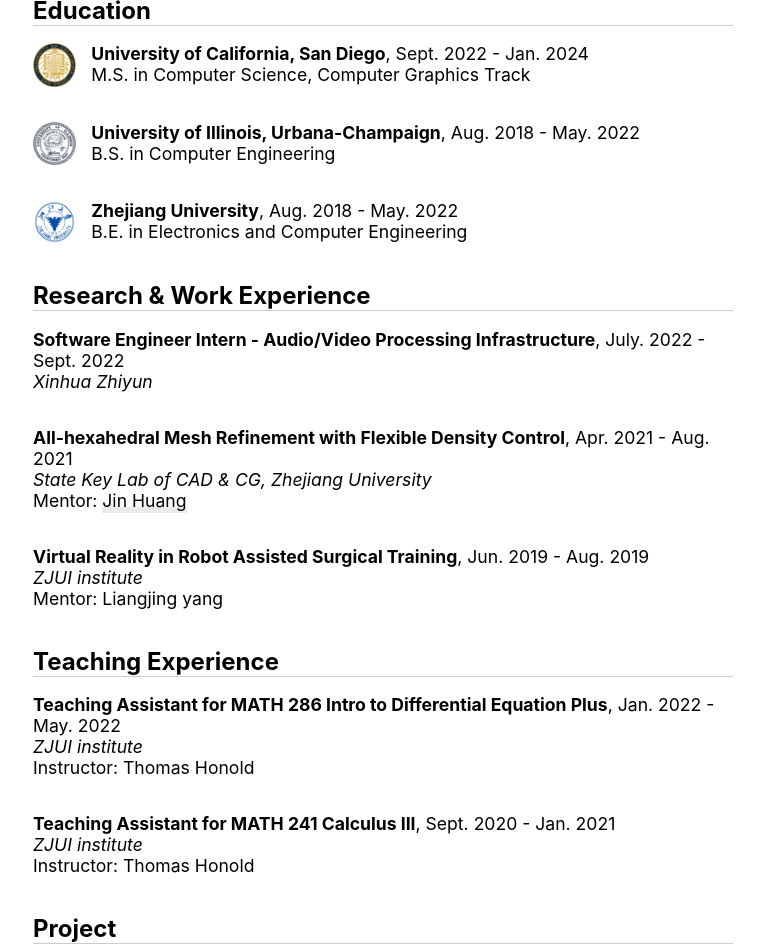
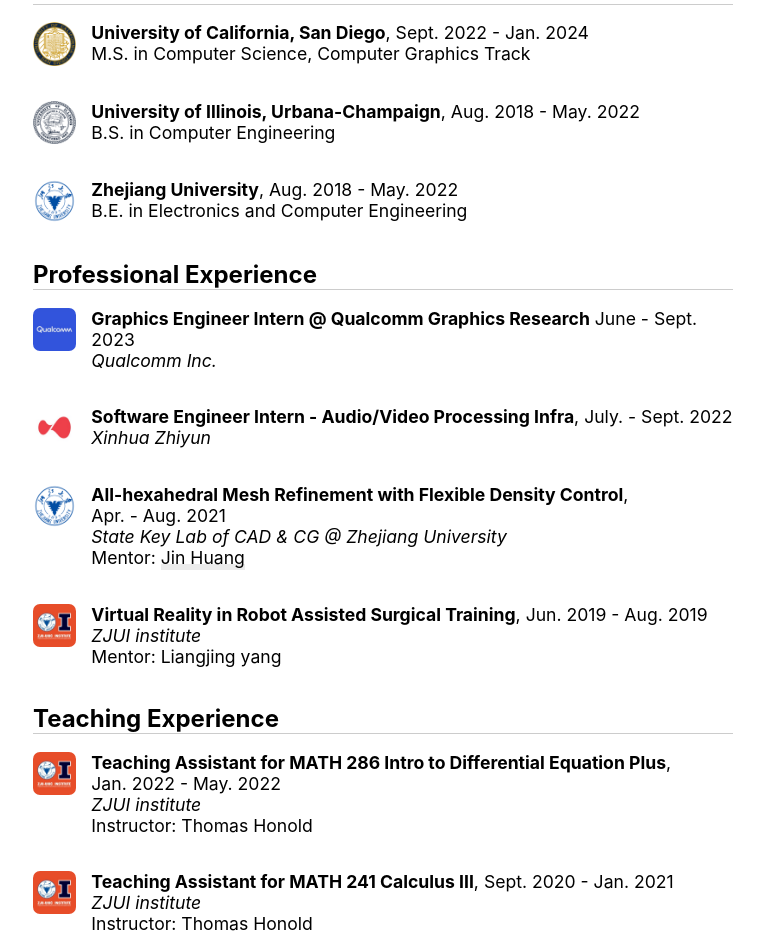
Before and after one commit to TaKeTube/TaKeTube.github.io, a Jekyll site: the page built from about.html, in a window 1280 px wide and 1400 px high, scrolled down 872 px. Shown: the top 952 px of the window, without its empty margins (257-1019 px from the left). Built offline with Jekyll 4.4.1, drawn with Linux system fonts in a browser that asks for light colours; nearby versions of some CDN libraries; some of the changed text lies outside the part shown.

Commit message:
update 2023.10.10

```diff
--- a/about.html
+++ b/about.html
@@ -71,61 +71,48 @@
 
 
 <div class="experience">
-    <h2>Research & Work Experience</h2>
+    <h2>Professional Experience</h2>
     <div class="row">
-        <p><b>Software Engineer Intern - Audio/Video Processing Infrastructure</b>, July. 2022 - Sept. 2022<br>
-            <i>Xinhua Zhiyun</i><br>
-            <!-- - Held discussion sessions every week and taught difficult concepts covered in the course, including Lebesgue integral,
-            manifolds, and differential forms for engineering students. Made videos and Geogebra scripts to help students
-            better understand the materials, attracted other sessions’ students to join in.<br> -->
+        <div class="col-sm-1-pad" align="center">
+            <p><img src="assets/img/qualcomm.jfif" class="img-fluid"></a></p>
+        </div>
+        <div class="col-sm-11">
+            <p><b>Graphics Engineer Intern @ Qualcomm Graphics Research</b> June - Sept. 2023<br>
+                <i>Qualcomm Inc.</i><br>
             </p>
         </div>
-    <!-- <div class="row">
-        <p><b>Teaching Assistant for MATH 286 Intro to Differential Equation Plus</b>, Jan. 2022 - May. 2022<br>
-            <i>ZJUI institute</i><br>
-            Instructor: Thomas Honold<br>
-            - Held discussion sessions every week and taught difficult concepts covered in the course, including Lebesgue integral,
-            manifolds, and differential forms for engineering students. Made videos and Geogebra scripts to help students
-            better understand the materials, attracted other sessions’ students to join in.<br>
-        </p>
-    </div> -->
-    <!-- <div class="row">
-        <p><b>Cut-and-Paste Neural Rendering</b>, Aug. 2021 - Dec. 2021<br>
-            <i>University of Illinois at Urbana-Champaign</i><br>
-            Mentor: David Forsyth<br>
-            - Contributed to a project involving convincing cut-and-paste reshading with consistent image decomposition
-            inferences by creating a benchmark data set and evaluated the performance of the cut-and-paste neural renderer.
-        </p>
-    </div> -->
+    </div>
     <div class="row">
-        <p><b>All-hexahedral Mesh Refinement with Flexible Density Control</b>, Apr. 2021 - Aug. 2021<br>
-            <i>State Key Lab of CAD & CG, Zhejiang University</i><br>
-            Mentor: <a href="http://www.cad.zju.edu.cn/home/hj/index.xml">Jin Huang</a><br>
-            <!-- - Built a conformal unstructured all-hexahedral mesh refinement pipeline as a prototype aiming to improve
-            physically-based animation, especially the adaptive finite element method.<br>
-            - Researched existing hexahedral mesh optimization, generation, and refinement methods, transferred selective
-            padding method for mesh optimization to mesh refinement, solved the limitation of inflexible density control of
-            previous methods. -->
+        <div class="col-sm-1-pad" align="center">
+            <p><img src="assets/img/xhzy.jfif" class="img-fluid"></a></p>
+        </div>
+        <div class="col-sm-11">
+            <p><b>Software Engineer Intern - Audio/Video Processing Infra</b>, July. - Sept. 2022<br>
+                <i>Xinhua Zhiyun</i><br>
             </p>
         </div>
-    <!-- <div class="row">
-        <p><b>Teaching Assistant for MATH 241 Calculus III</b>, Sept. 2020 - Jan. 2021<br>
-            <i>ZJUI institute</i><br>
-            Instructor: Thomas Honold<br>
-            - Held discussion sessions every week and taught difficult concepts covered in the course, including Lebesgue integral,
-            manifolds, and differential forms for engineering students. Made videos and Geogebra scripts to help students
-            better understand the materials, attracted other sessions’ students to join in.<br>
+    </div>
+    <div class="row">
+        <div class="col-sm-1-pad" align="center">
+            <p><img src="assets/img/zju.png" class="img-fluid"></a></p>
+        </div>
+        <div class="col-sm-11">
+            <p><b>All-hexahedral Mesh Refinement with Flexible Density Control</b>, <br>Apr. - Aug. 2021<br>
+                <i>State Key Lab of CAD & CG @ Zhejiang University</i><br>
+                Mentor: <a href="http://www.cad.zju.edu.cn/home/hj/index.xml">Jin Huang</a><br>
             </p>
-    </div> -->
+        </div>
+    </div>
     <div class="row">
+        <div class="col-sm-1-pad" align="center">
+            <p><img src="assets/img/zjui.jfif" class="img-fluid"></a></p>
+        </div>
+        <div class="col-sm-11">
             <p><b>Virtual Reality in Robot Assisted Surgical Training</b>, Jun. 2019 - Aug. 2019<br>
                 <i>ZJUI institute</i><br>
                 Mentor: Liangjing yang<br>
-            <!-- - Researched 3D reconstruction, integrated VisualSFM 3D reconstruction tool into a virtual reality robot-assisted
-            surgical system.<br>
-            - Technically supported other parts of the surgical system, including a unity-based virtual reality surgical
-            environment and an Arduino-based voice-controlled robotic arm.<br> -->
             </p>
+        </div>
     </div>
 </div>
 
@@ -133,22 +120,26 @@
 <div class="experience">
     <h2>Teaching Experience</h2>
     <div class="row">
-        <p><b>Teaching Assistant for MATH 286 Intro to Differential Equation Plus</b>, Jan. 2022 - May. 2022<br>
+        <div class="col-sm-1-pad" align="center">
+            <p><img src="assets/img/zjui.jfif" class="img-fluid"></a></p>
+        </div>
+        <div class="col-sm-11">
+            <p><b>Teaching Assistant for MATH 286 Intro to Differential Equation Plus</b>, <br>Jan. 2022 - May. 2022<br>
                 <i>ZJUI institute</i><br>
                 Instructor: Thomas Honold<br>
-            <!-- - Held discussion sessions every week and taught engineering students difficult topics covered in the course, including Banach Fixed Point Theorem,
-            Picard-Lindelöf Theorem, parts of Fourier analysis, etc. Made videos and Geogebra scripts to help students
-            better understand the materials, attracted other sessions’ students to join in.<br> -->
             </p>
         </div>
+    </div>
     <div class="row">
+        <div class="col-sm-1-pad" align="center">
+            <p><img src="assets/img/zjui.jfif" class="img-fluid"></a></p>
+        </div>
+        <div class="col-sm-11">
             <p><b>Teaching Assistant for MATH 241 Calculus III</b>, Sept. 2020 - Jan. 2021<br>
                 <i>ZJUI institute</i><br>
                 Instructor: Thomas Honold<br>
-            <!-- - Held discussion sessions every week and taught engineering students difficult topics covered in the course, including Lebesgue integral,
-            manifolds, and differential forms. Made videos and Geogebra scripts to help students
-            better understand the materials, attracted other sessions’ students to join in.<br> -->
             </p>
+        </div>
     </div>
 </div>
 
@@ -156,25 +147,13 @@
     <h2>Project</h2>
     <div class="row">
         <div class="col-sm-4-pad" align="center">
-            <p><img src="assets/img/TCP.jpg" class="img-fluid"></a></p>
+            <p><img src="assets/img/TaKe2.png" class="img-fluid"></a></p>
         </div>
         <div class="col-sm-8">
-            <p><b>TCP based on UDP</b>, Oct. 2021<br>
-                <i>Course Project for ECE/CS 438 Communication Networks @ UIUC</i><br>
+            <p><b>TaKe Renderer</b>, Jan. 2023 - Present<br>
+                <i>A photorealistic path tracer with a robust feature set.</i><br>
                 <br><br>
-                <a href="https://github.com/TaKeTube/ECE-438/tree/main/mp2">Code</a>
-            </p>
-        </div>
-    </div>
-    <div class="row">
-        <div class="col-sm-4-pad" align="center">
-            <p><img src="assets/img/TLEOS.png" class="img-fluid"></a></p>
-        </div>
-        <div class="col-sm-8">
-            <p><b>TLEOS (Unix based Operating System)</b>, Apr. 2021 - May. 2021<br>
-                <i>Course Project for ECE 391 Computer Systems Engineering @ UIUC</i><br>
-                <br><br>
-                <a href="https://github.com/TaKeTube/TLEOS">Code</a>
+                <a href="https://spiny-study-7e5.notion.site/TaKe-Renderer-422a52b00809408a9c7df85b5bb070a9">Proj Page</a>
             </p>
         </div>
     </div>
@@ -192,19 +171,29 @@
     </div>
     <div class="row">
         <div class="col-sm-4-pad" align="center">
-            <p><img src="assets/img/raytracer.png" class="img-fluid"></a></p>
+            <p><img src="assets/img/TLEOS.png" class="img-fluid"></a></p>
         </div>
         <div class="col-sm-8">
-            <p><b>Monto Carlo Ray Tracer</b>, Dec. 2020<br>
-                <i>Computing Assignment for GAMES101 Introduction to Computer Graphics</i><br>
-                <br><br><br><br><br>
-                <a href="https://github.com/TaKeTube/GAMES-101/tree/master/Assignment7">Code</a>
+            <p><b>TLEOS (Unix based Operating System)</b>, Apr. 2021 - May. 2021<br>
+                <i>Course Project for ECE 391 Computer Systems Engineering @ UIUC</i><br>
+                <a href="https://github.com/TaKeTube/TLEOS">Code</a>
             </p>
         </div>
     </div>
     <div class="row">
         <div class="col-sm-4-pad" align="center">
-            <!-- <p><img src="assets/img/BLANK.png" class="img-fluid"></a></p> -->
+            <p><img src="assets/img/TCP.jpg" class="img-fluid"></a></p>
+        </div>
+        <div class="col-sm-8">
+            <p><b>TCP based on UDP</b>, Oct. 2021<br>
+                <i>Course Project for ECE/CS 438 Communication Networks @ UIUC</i><br>
+                <br><br>
+                <a href="https://github.com/TaKeTube/ECE-438/tree/main/mp2">Code</a>
+            </p>
+        </div>
+    </div>
+    <!-- <div class="row">
+        <div class="col-sm-4-pad" align="center">
         </div>
         <div class="col-sm-8">
             <p><b>Index Structure Database with Stack-based Query Processing</b>, May. 2020<br>
@@ -213,10 +202,10 @@
                 <a href="https://github.com/TaKeTube/2SAM-Database">Code</a>
             </p>
         </div>
-    </div>
-    <div class="row">
+    </div> -->
+    <!-- <div class="row">
         <p>You can see details of my projects <a href="project.html">here</a>.</p>
-    </div>
+    </div> -->
 </div>
 
 <div class="experience">
@@ -232,15 +221,14 @@
             </p>
         </div>
     </div>
-    <div class="row">
+    <!-- <div class="row">
         <div class="col-sm-4-pad" align="center">
             <p><img src="assets/img/AidEd.jpg" class="img-fluid"></a></p>
         </div>
         <div class="col-sm-8">
             <p><b>Aid Education in Remote Mountains of China</b>, Aug. 2019<br>
                 <i>Jiaoma Center School, Jiaoma, Qiannan, Guizhou, China</i><br>
-                <!-- 2 weeks volunteer teaching in the local primary school. Taught arts & English and loved by students. Visited students’ family deep in the mountains and local government staffs to investigate local education and poverty relief condition.<br> -->
             </p>
         </div>
+    </div> -->
 </div>
-</div>
--- a/gallery.html
+++ b/gallery.html
@@ -214,10 +214,10 @@
             &quotFish&quot is a homonym for &quotdesires&quot in Chinese. The fish painting is originally painted by an ancient Chinese artist, Bada Shanren, from Ming dynasty. <br>
             2019.07"/>
         </div>
-        <div class="item">
+        <!-- <div class="item">
             <img class="pop-img" loading="lazy" src="\assets\img\gallery\design\Manifold.png"
             alt="Differential Manifold | 2020.10"/>
-        </div>
+        </div> -->
         <div class="item">
             <img class="pop-img" loading="lazy" src="\assets\img\gallery\design\trumpet2.png"
             alt="A work related to a meme on the Chinese internet | 2019.09"/>
```
Also changed, not shown: other parts of about.html (+1 -1 lines), assets/img/qualcomm.jfif (added), assets/img/xhzy.jfif (added), assets/img/zjui.jfif (added), 3 other files. Lines whose indentation alone changed are shown as unchanged.
